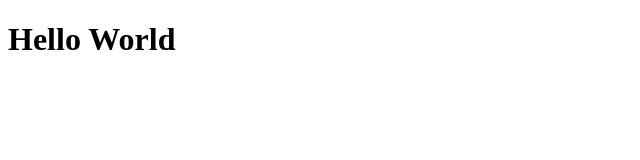
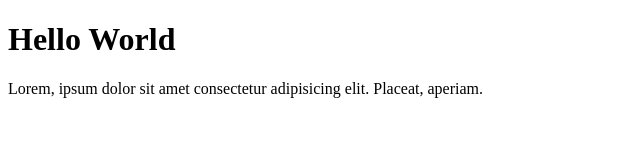
Before and after one commit to GovalPrabawa/gopal-git-test, a plain HTML site: page index.html in a window 1280 px wide. Shown: the whole page, without its empty margins (0-640 px from the left). Drawn offline with Linux system fonts and the light colour scheme.

Commit message:
menambahkan paragraf

```diff
--- a/index.html
+++ b/index.html
@@ -8,5 +8,6 @@
 </head>
 <body>
     <h1>Hello World</h1>
+    <p>Lorem, ipsum dolor sit amet consectetur adipisicing elit. Placeat, aperiam.</p>
 </body>
 </html>
```
